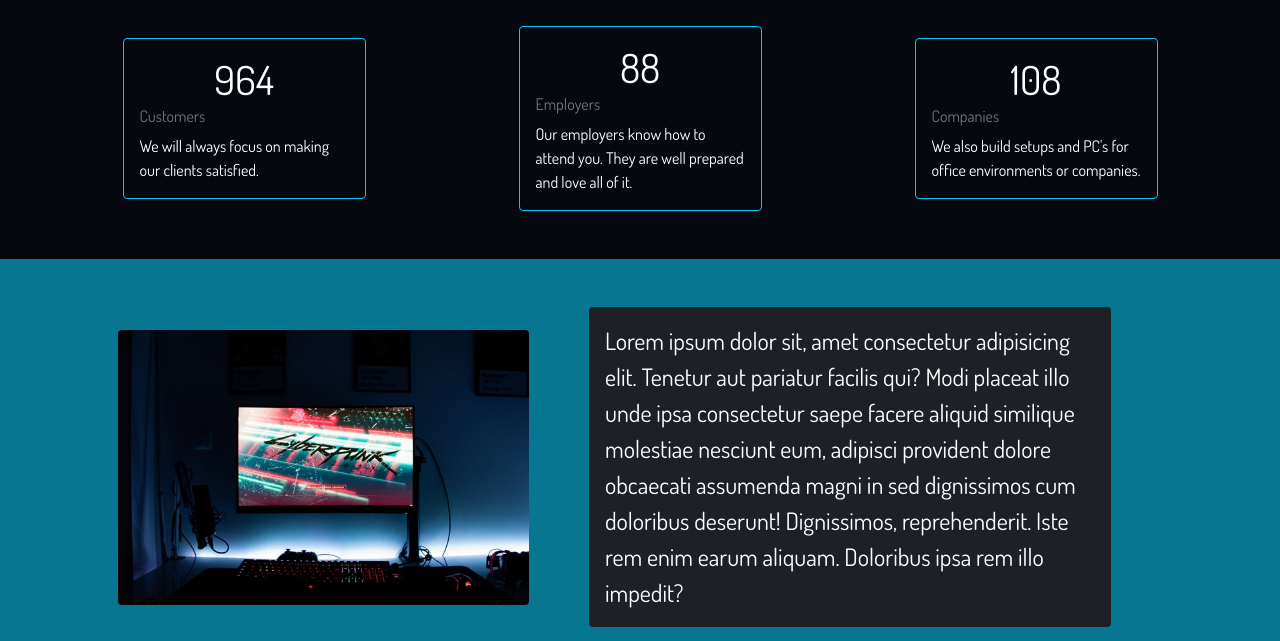
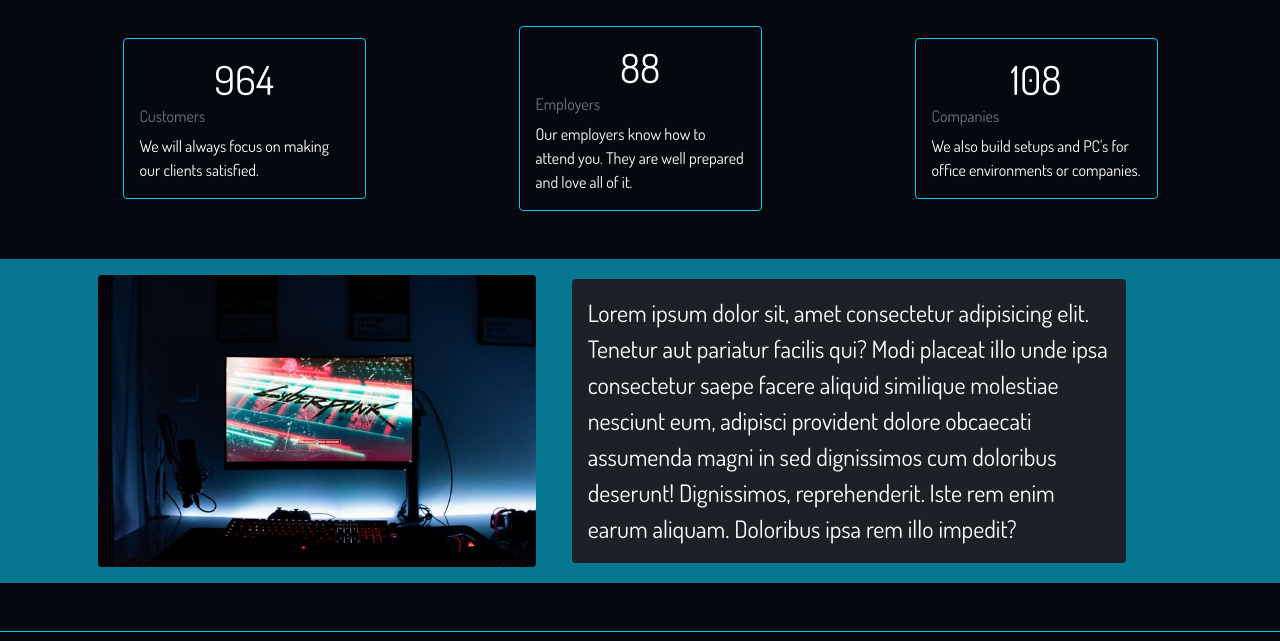
Before and after one commit to NietoCurcio/PCArt, a website: page index.html in a window 1280 px wide. Shown: the part 1875-2516 px from the top of the page. Drawn offline with nearby package versions, Linux system fonts and the light colour scheme.

Commit message:
fix spacing

```diff
--- a/index.html
+++ b/index.html
@@ -65,7 +65,7 @@
     </section>
 
     <!-- cases -->
-    <section class="cases text-white p-5 fs-2">
+    <section class="cases text-white p-2 p-md-5 fs-2">
       <div class="card mb-3 bg-very-dark-turquoise">
         <div class="row p-3 g-0 align-items-center">
           <div class="col-md-8">
@@ -159,8 +159,8 @@
     </section>
 
     <div class="mb-5 bg-little-dark-turquoise">
-      <div class="container p-5">
-        <div class="col-12 row align-items-center gap-5">
+      <div class="container p-3">
+        <div class="col-12 row align-items-center mx-auto gap-4">
           <div class="col-md-5">
             <img src="images/case1.jpg" class="w-100 rounded" alt="Computer" />
           </div>
```
